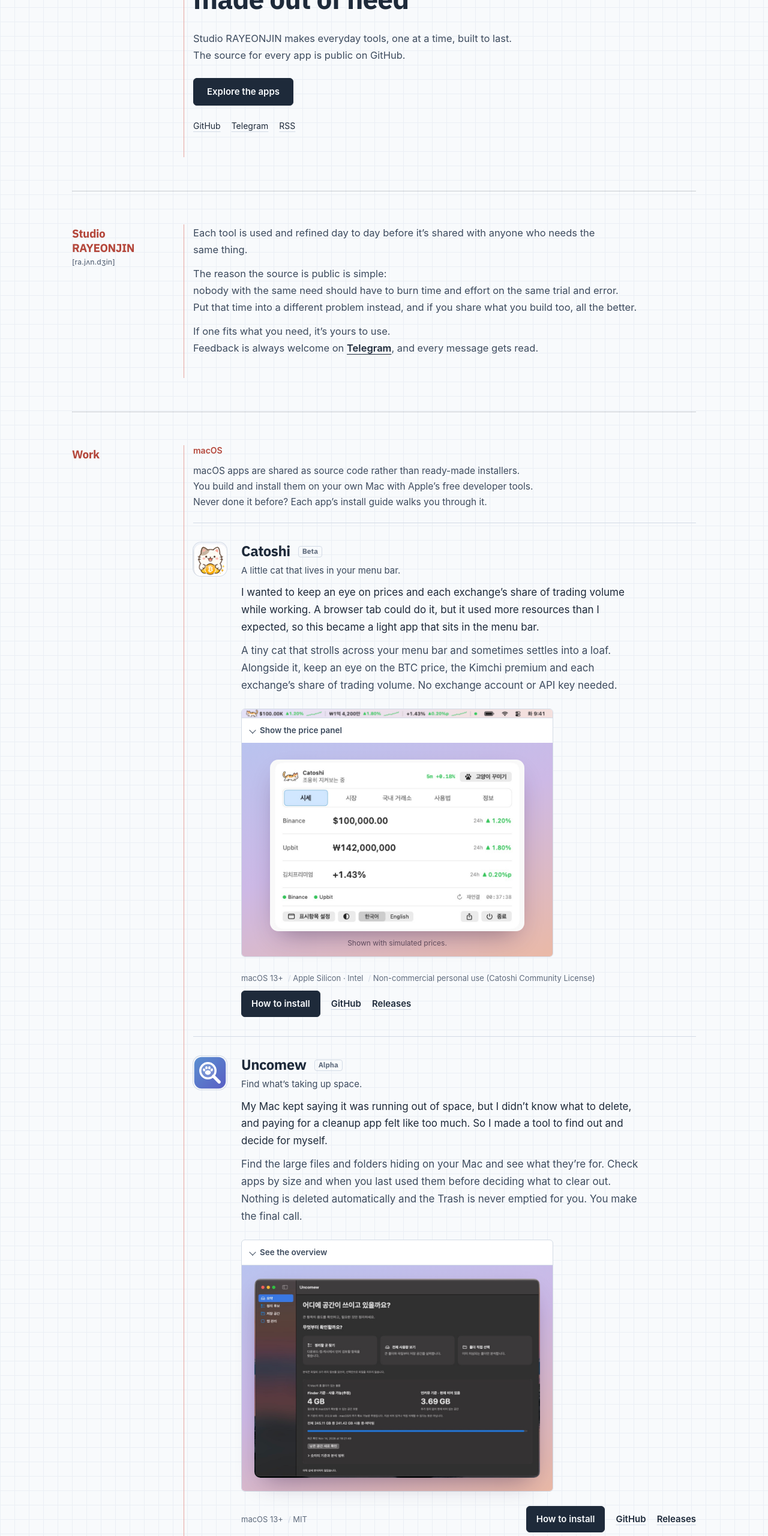
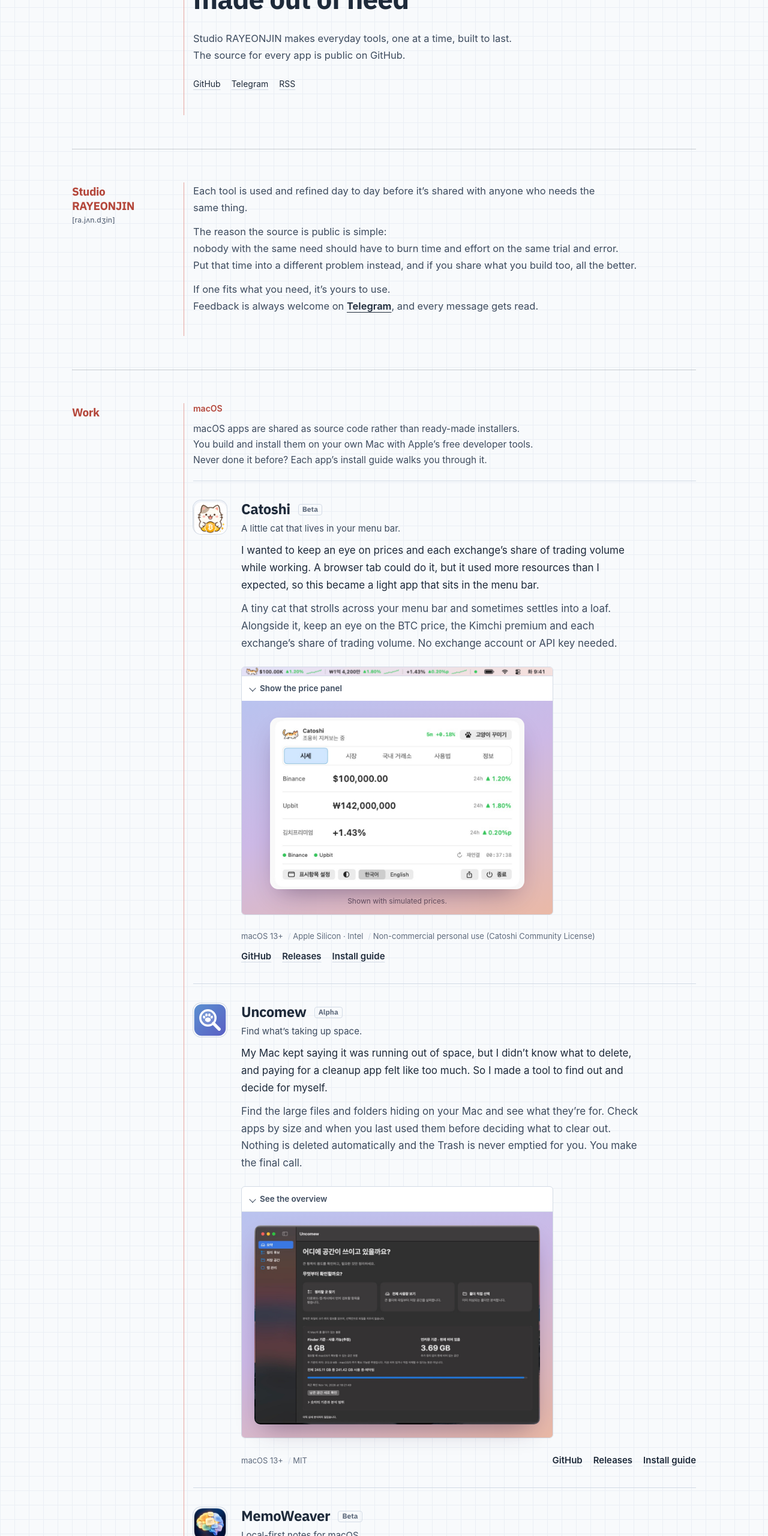
Before and after one commit to Rayeonjin/studio-rayeonjin, a plain HTML site: page index.html in a window 1280 px wide. Shown: the part 180-2740 px from the top of the page at 60% size. Drawn offline with Linux system fonts and the light colour scheme.

Commit message:
Restore understated navigation and installation links

```diff
--- a/i18n.js
+++ b/i18n.js
@@ -137,7 +137,6 @@
       "nav.history": "History",
       "nav.faq": "FAQ",
       "hero.title": "Small apps,<br>made out of need",
-      "hero.explore": "Explore the apps",
       "hero.tagline": "",
       "hero.lede": `Studio RAYEONJIN makes everyday tools, one at a time, built to last.${BR}The source for every app is public on GitHub.`,
       "about.title": "Studio RAYEONJIN",
@@ -154,7 +153,7 @@
       "catoshi.why": "I wanted to keep an eye on prices and each exchange’s share of trading volume while working. A browser tab could do it, but it used more resources than I expected, so this became a light app that sits in the menu bar.",
       "catoshi.desc": `A tiny cat that strolls across your menu bar and sometimes settles into a loaf.${BR}Alongside it, keep an eye on the BTC price, the Kimchi premium${BR}and each exchange’s share of trading volume.${BR}No exchange account or API key needed.`,
       "catoshi.license": 'Non-commercial personal use <span class="nw">(Catoshi Community License)</span>',
-      "common.installGuide": "How to install",
+      "common.installGuide": "Install guide",
       "common.loading": "Loading…",
       "uncomew.tagline": "Find what’s taking up space.",
       "uncomew.why": "My Mac kept saying it was running out of space, but I didn’t know what to delete, and paying for a cleanup app felt like too much. So I made a tool to find out and decide for myself.",
@@ -209,7 +208,6 @@
       "nav.history": "历程",
       "nav.faq": "常见问题",
       "hero.title": "因为需要<br>而做的小应用",
-      "hero.explore": "浏览应用",
       "hero.tagline": "Small apps, made out of need.",
       "hero.lede": `Studio RAYEONJIN 在做放在手边、能长久用下去的日常工具，<span class="nw">一个一个慢慢来。</span>${BR}所有应用的源代码都公开在 GitHub 上。`,
       "about.title": "Studio RAYEONJIN",
@@ -226,7 +224,7 @@
       "catoshi.why": "工作时也想随时看看行情和各交易所的<span class=\"nw\">成交额占比</span>。开着浏览器也能看，但占用的资源比想象中多，于是做成了一个轻巧的<span class=\"nw\">菜单栏应用</span>。",
       "catoshi.desc": `一只在菜单栏里散步，累了就揣着手趴下歇会儿的小猫。${BR}有它陪着，还能随时看到 BTC 行情、泡菜溢价${BR}和各交易所的<span class="nw">成交额占比</span>。${BR}不需要交易所账户，也不需要 API Key。`,
       "catoshi.license": '仅限非商业个人使用<span class="nw">（Catoshi Community License）</span>',
-      "common.installGuide": "查看安装方法",
+      "common.installGuide": "安装指南",
       "common.loading": "正在加载…",
       "uncomew.tagline": "看看是什么占满了空间。",
       "uncomew.why": "Mac 总提示存储空间不足，却不知道该删什么，买付费清理软件又觉得不太划算。于是自己做了一个能查清楚、再自己决定的工具。",
@@ -281,7 +279,6 @@
       "nav.history": "Historial",
       "nav.faq": "FAQ",
       "hero.title": "Pequeñas apps,<br>hechas porque <span class=\"nw\">hacían falta</span>",
-      "hero.explore": "Ver las apps",
       "hero.tagline": "Small apps, made out of need.",
       "hero.lede": `Studio RAYEONJIN hace herramientas para el día a día, una a una y pensadas para durar.${BR}El código de todas las apps está publicado en GitHub.`,
       "about.title": "Studio RAYEONJIN",
@@ -298,7 +295,7 @@
       "catoshi.why": "Quería seguir el precio y la cuota de volumen de cada exchange mientras trabajaba. Una pestaña del navegador servía, pero consumía más recursos de lo esperado, así que acabó siendo una app ligera para la barra de menús.",
       "catoshi.desc": `Un gatito que pasea por tu barra de menús y de vez en cuando se acurruca a descansar.${BR}A su lado puedes seguir el precio de BTC, la prima kimchi${BR}y la cuota de volumen de cada exchange.${BR}No necesitas cuenta en ningún exchange ni clave API.`,
       "catoshi.license": 'Uso personal no comercial <span class="nw">(Catoshi Community License)</span>',
-      "common.installGuide": "Cómo instalar",
+      "common.installGuide": "Guía de instalación",
       "common.loading": "Cargando…",
       "uncomew.tagline": "Descubre qué ocupa espacio en tu Mac.",
       "uncomew.why": "El Mac avisaba de que se quedaba sin espacio, pero no sabía qué borrar, y pagar por una app de limpieza me parecía demasiado. Así que hice una herramienta para averiguarlo y <span class=\"nw\">decidir por mi cuenta.</span>",
--- a/index.html
+++ b/index.html
@@ -115,7 +115,6 @@
       <h1 data-i18n="hero.title">필요해서 만든<br>작은 앱들</h1>
       <p class="hero-en" data-i18n="hero.tagline">Small apps, made out of need.</p>
       <p class="lede" data-i18n="hero.lede">Studio RAYEONJIN은 일상 가까이에 두고 <span class="nw">오래 쓸</span> 도구를 <span class="nw">하나씩 만듭니다.</span><br class="w"> 만든 앱의 소스는 모두 <span class="nw">GitHub에 공개합니다.</span></p>
-      <p class="hero-action"><a class="btn btn-primary" href="#works" data-i18n="hero.explore">앱 살펴보기</a></p>
       <p class="hero-links">
         <a href="https://github.com/Rayeonjin">GitHub</a>
         <a href="https://t.me/Rayeonjin">Telegram</a>
@@ -170,9 +169,9 @@
             <li data-i18n="catoshi.license">비상업적 개인 사용 <span class="nw">(Catoshi Community License)</span></li>
           </ul>
             <div class="links">
-            <a class="install-link" href="https://github.com/Rayeonjin/Catoshi/blob/main/docs/BUILDING.md" data-i18n="common.installGuide">설치 방법 보기</a>
             <a href="https://github.com/Rayeonjin/Catoshi">GitHub</a>
             <a href="https://github.com/Rayeonjin/Catoshi/releases">Releases</a>
+            <a href="https://github.com/Rayeonjin/Catoshi/blob/main/docs/BUILDING.md" data-i18n="common.installGuide">설치 가이드</a>
           </div>
           </div>
         </div>
@@ -198,9 +197,9 @@
             <li>MIT</li>
           </ul>
             <div class="links">
-            <a class="install-link" href="https://github.com/Rayeonjin/Uncomew/blob/main/docs/BUILDING.md" data-i18n="common.installGuide">설치 방법 보기</a>
             <a href="https://github.com/Rayeonjin/Uncomew">GitHub</a>
             <a href="https://github.com/Rayeonjin/Uncomew/releases">Releases</a>
+            <a href="https://github.com/Rayeonjin/Uncomew/blob/main/docs/BUILDING.md" data-i18n="common.installGuide">설치 가이드</a>
           </div>
           </div>
         </div>
@@ -226,8 +225,8 @@
             <li>Apache-2.0</li>
           </ul>
             <div class="links">
-            <a class="install-link" href="https://github.com/Rayeonjin/MemoWeaver#build-from-source-macos-14" data-i18n="common.installGuide">설치 방법 보기</a>
             <a href="https://github.com/Rayeonjin/MemoWeaver">GitHub</a>
+            <a href="https://github.com/Rayeonjin/MemoWeaver#build-from-source-macos-14" data-i18n="common.installGuide">설치 가이드</a>
           </div>
           </div>
         </div>
--- a/styles.css
+++ b/styles.css
@@ -674,19 +674,3 @@ main { overflow-x: clip; }
 }
 .shot-link { display: contents; cursor: zoom-in; }
 .shot-link .shot-window { cursor: zoom-in; }
-
-/* App discovery and installation keep the notebook's flat, quiet treatment. */
-.hero-action { margin-top: 24px; }
-.hero-action .btn { border-radius: 6px; }
-.app-foot .links { align-items: center; gap: 12px 18px; }
-.app-foot .links .install-link {
-  display: inline-flex; align-items: center; justify-content: center;
-  min-height: 44px; padding: 8px 16px; border-radius: 6px;
-  background: var(--ink); color: var(--bg); border: 1px solid var(--ink);
-  text-decoration: none; line-height: 1.5;
-}
-.app-foot .links .install-link:hover { background: var(--ink-soft); }
-@media (max-width: 420px) {
-  .app-foot .links { width: 100%; }
-  .app-foot .links .install-link { flex-basis: 100%; }
-}
```
